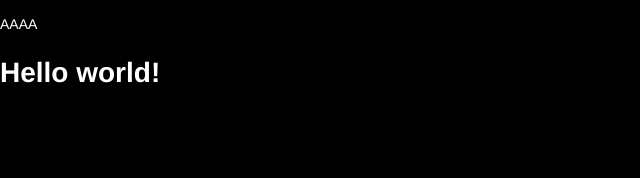
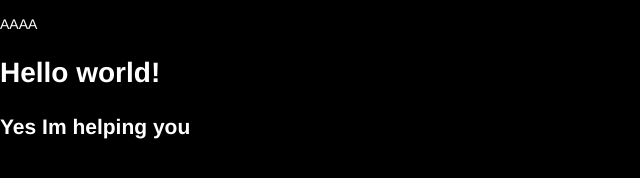
Before and after one commit to IFox99/How-to-break-the-law, a plain HTML site: page index.html in a window 1280 px wide. Shown: the whole page, without its empty margins (0-640 px from the left). Drawn offline with Linux system fonts and the light colour scheme.

Commit message:
Co-authored-by: Yataku <47151821+IFox99@users.noreply.github.com>

```diff
--- a/index.html
+++ b/index.html
@@ -10,5 +10,6 @@
 </head>
 <body>
 <h1>Hello world!</h1>
+<h2>Yes Im helping you</h2>
 </body>
 </html>
```
